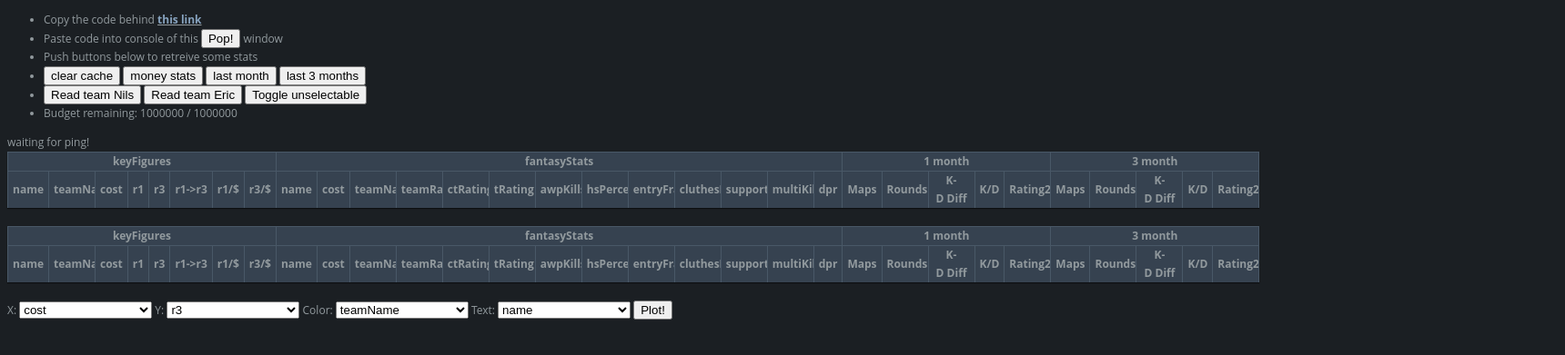
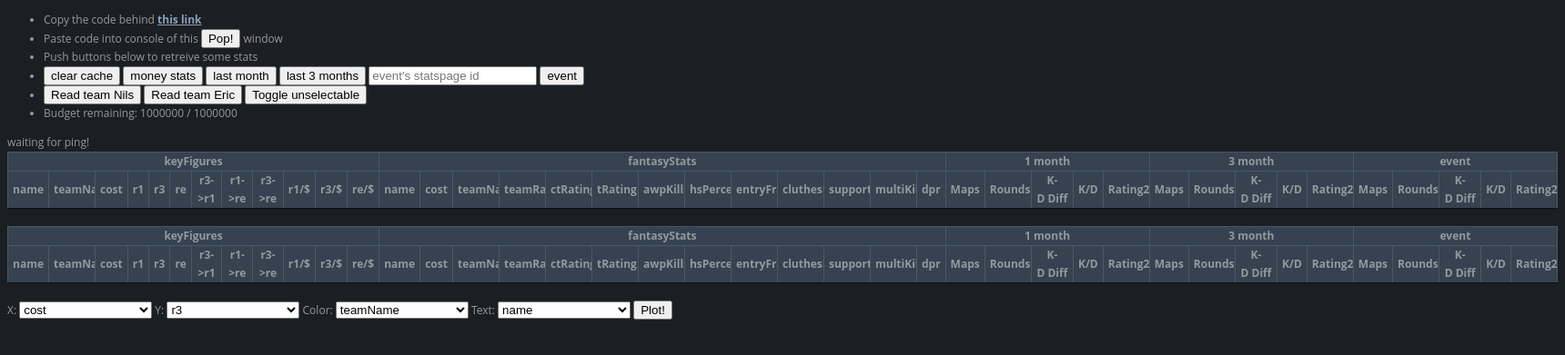
Before and after one commit to nilswiersma/fantasy-ranking, a Flask app: page /stats2 in a window 1720 px wide. Shown: the top 391 px of the page at 91% size. Run offline with Flask 2, Linux system fonts and the light colour scheme; lists and menus that the app fills with data are empty; some libraries are stand-ins or nearby versions.

Commit message:
event stats

```diff
--- a/flaskr/static/more-stats3.js
+++ b/flaskr/static/more-stats3.js
@@ -26,6 +26,8 @@ function statsRequestHandler(event) {
 
     if (cmd.cmd == 'getPlayerStats') {
       if (!checkHoldoff()) { return }
+      let url = `${HLTV_STATS_BASE}/players?${new URLSearchParams(cmd.filter).toString()}`;
+      console.log(`fetching ${url}`);
       fetch(`${HLTV_STATS_BASE}/players?${new URLSearchParams(cmd.filter).toString()}`)
       .then((resp) => resp.text())
       .then((html) => postToOpener({
--- a/flaskr/templates/stats-overview2.html
+++ b/flaskr/templates/stats-overview2.html
@@ -14,8 +14,10 @@
     <li>
         <button onclick="clearCache()">clear cache</button>
         <button onclick="getMoneyStats({{event}}, {{league}})">money stats</button>
-        <button onclick="getPlayerStats(1)">last month</button>
-        <button onclick="getPlayerStats(3)">last 3 months</button>
+        <button onclick="getPlayerStatsPeriod(1)">last month</button>
+        <button onclick="getPlayerStatsPeriod(3)">last 3 months</button>
+        <input id="eventStatsId" type="text" placeholder="event's statspage id"></input>
+        <button onclick="getPlayerStatsEvent()">event</button>
         <!-- <button onclick="buildTables()">update tables</button> -->
     </li>
     <li>
@@ -100,35 +102,54 @@ const headers = {
   'keyFigures': [
         {
             'header': 'name',
-            'f': function(player, event, filter1, filter3) { return player }
+            'f': function(player, event, filters) { return player }
         },
         {
             'header': 'teamName',
-            'f': function(player, event, filter1, filter3) { return player in playerDataMoney && event in playerDataMoney[player] ? playerDataMoney[player][event]['teamName'] : '' }
+            'f': function(player, event, filters) { return player in playerDataMoney && event in playerDataMoney[player] ? playerDataMoney[player][event]['teamName'] : '' }
         },
         {
             'header': 'cost',
-            'f': function(player, event, filter1, filter3) { return player in playerDataMoney && event in playerDataMoney[player] ? playerDataMoney[player][event]['cost'] : '' }
+            'f': function(player, event, filters) { return player in playerDataMoney && event in playerDataMoney[player] ? playerDataMoney[player][event]['cost'] : '' }
         },
         {
             'header': 'r1',
-            'f': function(player, event, filter1, filter3) { return player in playerDataMore && filter1 in playerDataMore[player] ? playerDataMore[player][filter1]['Rating2.0'] : '' }
+            'f': function(player, event, filters) { return player in playerDataMore && filters.month1 in playerDataMore[player] ? playerDataMore[player][filters.month1]['Rating2.0'] : '' }
         },
         {
             'header': 'r3',
-            'f': function(player, event, filter1, filter3) { return player in playerDataMore && filter3 in playerDataMore[player] ? playerDataMore[player][filter3]['Rating2.0'] : '' }
+            'f': function(player, event, filters) { return player in playerDataMore && filters.month3 in playerDataMore[player] ? playerDataMore[player][filters.month3]['Rating2.0'] : '' }
         },
         {
-            'header': 'r1->r3',
-            'f': function(player, event, filter1, filter3) { return player in playerDataMore && filter1 in playerDataMore[player] && filter3 in playerDataMore[player] ? (playerDataMore[player][filter1]['Rating2.0'] - playerDataMore[player][filter3]['Rating2.0']).toFixed(2) : '' }
+            'header': 're',
+            'f': function(player, event, filters) { return player in playerDataMore && filters.event in playerDataMore[player] ? playerDataMore[player][filters.event]['Rating2.0'] : '' }
+        },
+        {
+            'header': 'r3->r1',
+            'f': function(player, event, filters) { return player in playerDataMore && filters.month1 in playerDataMore[player] && filters.month3 in playerDataMore[player] ?
+                (playerDataMore[player][filters.month1]['Rating2.0'] - playerDataMore[player][filters.month3]['Rating2.0']).toFixed(2) : '' }
+        },
+        {
+            'header': 'r1->re',
+            'f': function(player, event, filters) { return player in playerDataMore && filters.month1 in playerDataMore[player] && filters.event in playerDataMore[player] ?
+                (playerDataMore[player][filters.event]['Rating2.0'] - playerDataMore[player][filters.month1]['Rating2.0']).toFixed(2) : '' }
+        },
+        {
+            'header': 'r3->re',
+            'f': function(player, event, filters) { return player in playerDataMore && filters.month3 in playerDataMore[player] && filters.event in playerDataMore[player] ?
+                (playerDataMore[player][filters.event]['Rating2.0'] - playerDataMore[player][filters.month3]['Rating2.0']).toFixed(2) : '' }
         },
         {
             'header': 'r1/$',
-            'f': function(player, event, filter1, filter3) { return player in playerDataMore && filter1 in playerDataMore[player] && filter3 in playerDataMore[player] ? (100000 * playerDataMore[player][filter1]['Rating2.0'] / playerDataMoney[player][event]['cost']).toFixed(4) : '' }
+            'f': function(player, event, filters) { return player in playerDataMoney && event in playerDataMoney[player] && player in playerDataMore && filters.month1 in playerDataMore[player] ? (100000 * playerDataMore[player][filters.month1]['Rating2.0'] / playerDataMoney[player][event]['cost']).toFixed(4) : '' }
         },
         {
             'header': 'r3/$',
-            'f': function(player, event, filter1, filter3) { return player in playerDataMore && filter1 in playerDataMore[player] && filter3 in playerDataMore[player] ? (100000 * playerDataMore[player][filter3]['Rating2.0'] / playerDataMoney[player][event]['cost']).toFixed(4) : '' }
+            'f': function(player, event, filters) { return player in playerDataMoney && event in playerDataMoney[player] && player in playerDataMore && filters.month3 in playerDataMore[player] ? (100000 * playerDataMore[player][filters.month3]['Rating2.0'] / playerDataMoney[player][event]['cost']).toFixed(4) : '' }
+        },
+        {
+            'header': 're/$',
+            'f': function(player, event, filters) { return player in playerDataMoney && event in playerDataMoney[player] && player in playerDataMore && filters.event in playerDataMore[player] ? (100000 * playerDataMore[player][filters.event]['Rating2.0'] / playerDataMoney[player][event]['cost']).toFixed(4) : '' }
         },
     ]
 }
@@ -204,7 +225,7 @@ function setStatus(status) {
     document.querySelector('#statsStatus').innerHTML = status;
 }
 
-function getPlayerStats(periodMonths) {
+function getPlayerStatsPeriod(periodMonths) {
     if (!statsPopup) {
         setStatus('missing popup, try Pop! button');
         return;
@@ -219,6 +240,27 @@ function getPlayerStats(periodMonths) {
         'filter': {
             'startDate': timeFilterFormat(from),
             'endDate': timeFilterFormat(until),
+            'minMapCount': 0,
+        }
+    }, '*');
+}
+
+function getPlayerStatsEvent() {
+    if (!statsPopup) {
+        setStatus('missing popup, try Pop! button');
+        return;
+    }
+    let evenStatsId = document.querySelector('#eventStatsId').value;
+    if (!evenStatsId) {
+        setStatus('need manual statspage id');
+        return;
+    }
+    setStatus('requested some stats!');
+    cmdStatus['getPlayerStats'] = 'requested';
+    statsPopup.postMessage({
+        'cmd': 'getPlayerStats',
+        'filter': {
+            'event': evenStatsId,
             'minMapCount': 0,
         }
     }, '*');
@@ -434,24 +476,47 @@ function addKeyFigures(row, player) {
     // TODO less hardcoding
     let event = JSON.stringify(fantasyInfo);
     let until = new Date();
-    let from1 = new Date();
-    from1.setMonth(from1.getMonth() - 1);
-    let from3 = new Date();
-    from3.setMonth(from3.getMonth() - 3);
-    let filter1 = JSON.stringify({
-        'startDate': timeFilterFormat(from1),
-        'endDate': timeFilterFormat(until),
-        'minMapCount': 0,
-    });
-    let filter3 = JSON.stringify({
-        'startDate': timeFilterFormat(from3),
-        'endDate': timeFilterFormat(until),
-        'minMapCount': 0,
-    });
+    // let from1 = new Date();
+    // from1.setMonth(from1.getMonth() - 1);
+    // let from3 = new Date();
+    // from3.setMonth(from3.getMonth() - 3);
+    // let filter1 = JSON.stringify({
+    //     'startDate': timeFilterFormat(from1),
+    //     'endDate': timeFilterFormat(until),
+    //     'minMapCount': 0,
+    // });
+    // let filter3 = JSON.stringify({
+    //     'startDate': timeFilterFormat(from3),
+    //     'endDate': timeFilterFormat(until),
+    //     'minMapCount': 0,
+    // });
 
+    let evenStatsId = document.querySelector('#eventStatsId').value;
+    if (!evenStatsId) {
+        setStatus('need manual statspage id');
+        return;
+    }
+
+    let filters = {
+        'month1': JSON.stringify({
+            'startDate': timeFilterFormat(new Date(new Date().setMonth(until.getMonth() - 1))),
+            'endDate': timeFilterFormat(until),
+            'minMapCount': 0,
+        }),
+        'month3': JSON.stringify({
+            'startDate': timeFilterFormat(new Date(new Date().setMonth(until.getMonth() - 3))),
+            'endDate': timeFilterFormat(until),
+            'minMapCount': 0,
+        }),
+        'event': JSON.stringify({
+            'event': evenStatsId,
+            'minMapCount': 0,
+        }),
+    }
+    console.log(filters);
     forEach(headers['keyFigures'], function(header) {
         let cell = document.createElement("td");
-        cell.innerText = header.f(player, event, filter1, filter3);
+        cell.innerText = header.f(player, event, filters);
         cell.setAttribute('data-source', 'keyFigures');
         cell.setAttribute('data-key', null);
         row.appendChild(cell);
@@ -507,25 +572,36 @@ function buildPlayerTable() {
             console.warn(`no more data for ${player}`);
         } else {
             let until = new Date();
-            forEach([1,3], function(periodMonths) {
-                let from = new Date();
-                from.setMonth(from.getMonth() - periodMonths);
-                let filter = {
-                    'startDate': timeFilterFormat(from),
+            let evenStatsId = document.querySelector('#eventStatsId').value;
+            if (!evenStatsId) {
+                setStatus('need manual statspage id');
+                return;
+            }
+            let filters = [
+                {
+                    'startDate': timeFilterFormat(new Date(new Date().setMonth(until.getMonth() - 1))),
                     'endDate': timeFilterFormat(until),
                     'minMapCount': 0,
-                }
+                },
+                {
+                    'startDate': timeFilterFormat(new Date(new Date().setMonth(until.getMonth() - 3))),
+                    'endDate': timeFilterFormat(until),
+                    'minMapCount': 0,
+                },
+                {
+                    'event': evenStatsId,
+                    'minMapCount': 0,
+                },
+            ]
 
-                // if (!(JSON.stringify(filter) in headers)) {
-                //     headers[JSON.stringify(filter)] = Object.keys(playerDataMore[Object.keys(playerDataMore)[0]][Object.keys(playerDataMore[Object.keys(playerDataMore)[0]])[0]]);
-                // }
-
+            forEach(filters, function(filter) {
                 if (!(JSON.stringify(filter) in playerDataMore[player])) {
+                    forEach(headers['moreData'], (_) => row.appendChild(document.createElement("td")));
                     console.warn(`no more data for ${player} with filter ${JSON.stringify(filter)}`);
                 } else {
                     addMoreData(row, playerDataMore[player], JSON.stringify(filter), headers['moreData']);
                 }
-            })
+            });
         }
 
         row.children[0].onclick = addPlayerToTeamClick;
@@ -555,6 +631,7 @@ function buildPlayerTable() {
         'fantasyStats': headers['moneyData'],
         '1 month': headers['moreData'],
         '3 month': headers['moreData'],
+        'event': headers['moreData'],
     }, function(headers2, header1) {
         console.log(JSON.stringify(headers));
         let colspan = headers2.length;
```
Also changed, not shown: hltv/helpers.py (+21 -3 lines).
